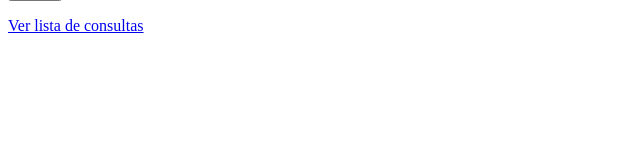
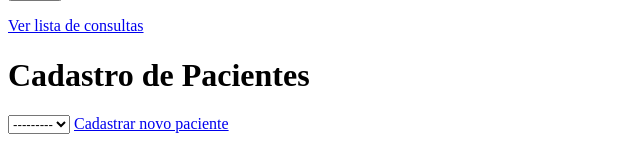
Before and after one commit to Newtan999/prontuario, a Django app: page /consultas/nova/ in a window 1280 px wide. Shown: the part 721-863 px from the top of the page, without its empty margins (0-640 px from the left). Before the commit the page ends 754 px from the top, so only its background shows below. Run offline with Django 5.2, Linux system fonts and the light colour scheme; data that the repository does not hold is empty.

Commit message:
Criação da view e formulario para cadastro de pacientes (incompleto)

```diff
--- a/consultas/templates/consultas/form_consulta.html
+++ b/consultas/templates/consultas/form_consulta.html
@@ -12,4 +12,7 @@
       <button type="submit">Salvar</button>
   </form>
   <p><a href="{% url 'consultas:listar_consultas' %}">Ver lista de consultas</a></p>
+  <h1>Cadastro de Pacientes</h1>
+  {{ form.paciente }}
+  <a href="{% url 'cadastrar_paciente' %}" target="_blank">Cadastrar novo paciente</a>
 {% endblock %}
--- /dev/null
+++ b/pacientes/urls.py
@@ -0,0 +1,6 @@
+from django import path
+from . import views
+
+urlpatterns = [
+    path('novo/', views_cadastrar_paciente, name='cadastrar_paciente')
+]
```
Also changed, not shown: pacientes/views.py (+11 -2 lines).
